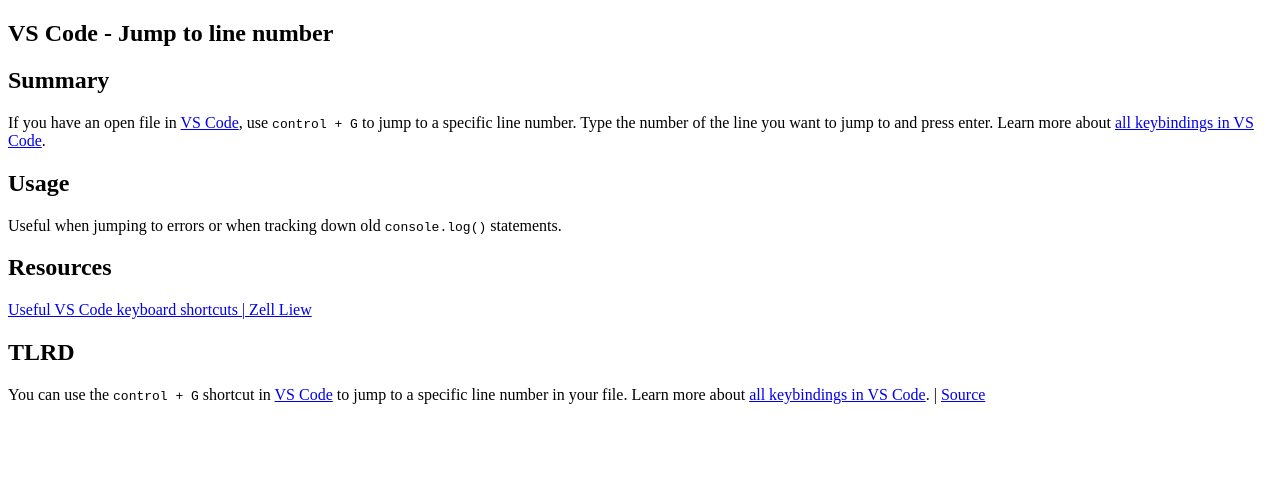
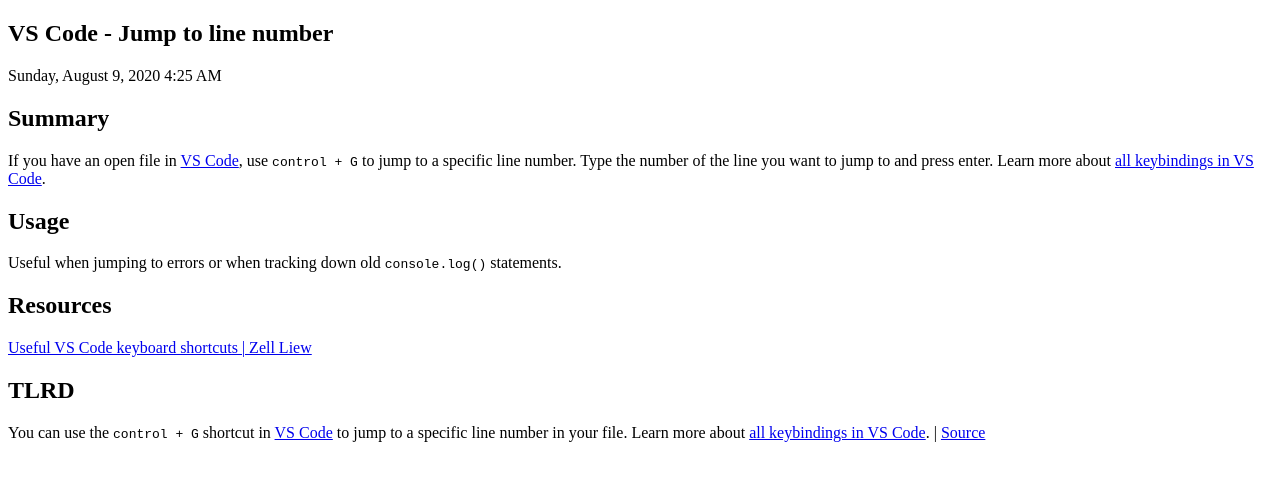
Before and after one commit to heystevegray/dev-portfolio-netlify-cms, a Gatsby site: page /til/2020-08-09-vs-code-jump-to-line-number/ in a window 1280 px wide. Built offline with nearby package versions, Linux system fonts and the light colour scheme; Gatsby itself is replaced by a stand-in of ours.

Commit message:
Parsing the date.

```diff
--- a/content/til/2020-08-09-vs-code-jump-to-line-number.md
+++ b/content/til/2020-08-09-vs-code-jump-to-line-number.md
@@ -1,6 +1,6 @@
 ---
 title: VS Code - Jump to line number
-Publish Date: 2020-08-09T04:25:29.753Z
+publish_date: 2020-08-09T04:25:29.753Z
 updated: ""
 image: assets/nichlas-andersen-ei9kfavcm-e-unsplash-1-.jpg
 tags:
--- a/gatsby-node.js
+++ b/gatsby-node.js
@@ -31,7 +31,7 @@
             }
             frontmatter {
               title
-              Publish_Date
+              publish_date
               updated
               image
               tags
--- a/package.json
+++ b/package.json
@@ -5,6 +5,7 @@
   "version": "0.1.0",
   "author": "Kyle Mathews <mathews.kyle@gmail.com>",
   "dependencies": {
+    "dayjs": "^1.8.32",
     "gatsby": "^2.24.26",
     "gatsby-image": "^2.4.14",
     "gatsby-plugin-manifest": "^2.4.21",
--- a/src/components/templates/TilPost.tsx
+++ b/src/components/templates/TilPost.tsx
@@ -1,5 +1,6 @@
 import React, { ReactElement } from "react"
 import { graphql } from "gatsby"
+import dayjs from "dayjs"
 
 export const TilPostTemplateQuery = graphql`
   query TilPostTemplateQuery($slug: String) {
@@ -10,7 +11,7 @@
       frontmatter {
         title
         image
-        Publish_Date
+        publish_date
         updated
         tags
       }
@@ -24,6 +25,11 @@
     <div>
       <div>
         <h2>{data.markdownRemark.frontmatter.title}</h2>
+        <p>
+          {dayjs(data.markdownRemark.frontmatter.publish_date).format(
+            "dddd, MMMM D, YYYY h:mm A"
+          )}
+        </p>
         <div> {data.markdownRemark.frontmatter.description}</div>
         <div
           className="blog-post-content"
--- a/static/admin/config.yml
+++ b/static/admin/config.yml
@@ -13,7 +13,7 @@
     slug: "{{year}}-{{month}}-{{day}}-{{slug}}"
     fields:
       - { name: title, label: Title, widget: string }
-      - { label: publish date, name: Publish Date, widget: datetime }
+      - { label: publish_date, name: Publish Date, widget: datetime }
       - { name: updated, label: Updated At, widget: datetime, required: false }
       - { name: description, label: Description, required: false }
       - { name: image, label: Image, widget: image, required: false }
```
Also changed, not shown: 1 other file.
